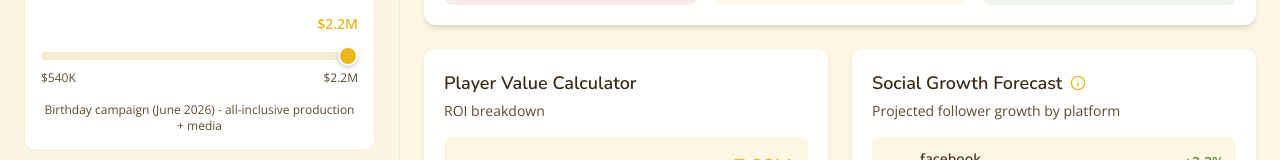
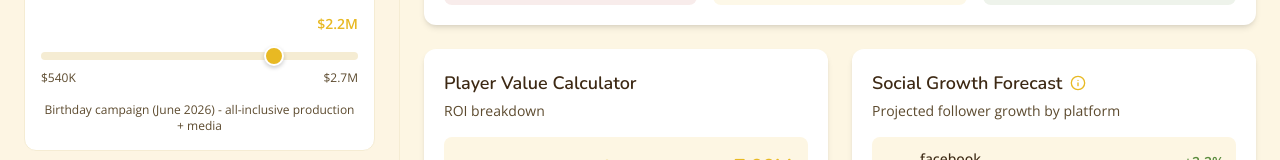
Before and after one commit to br00kd0wnt0n/haydaydash, a React (Vite) app in the folder frontend/: page / in a window 1280 px wide. Shown: the part 624-784 px from the top of the page. Built offline with nearby package versions, Linux system fonts and the light colour scheme; no server answers; grey boxes are pictures that could not be loaded.

Commit message:
Fix budget slider to hit $2M exactly, adjust cumulative Y-axis

```diff
--- a/frontend/src/components/InputPanel/BudgetSlider.tsx
+++ b/frontend/src/components/InputPanel/BudgetSlider.tsx
@@ -25,8 +25,8 @@ export function BudgetSlider({ value, onChange }: BudgetSliderProps) {
           value={value}
           onChange={onChange}
           min={500_000}
-          max={2_000_000}
-          step={100_000}
+          max={2_500_000}
+          step={250_000}
           format={formatBudget}
         />
         <p className="text-xs text-hay-brown-light text-center mt-2">
--- a/frontend/src/components/OutputPanel/ProjectionChart.tsx
+++ b/frontend/src/components/OutputPanel/ProjectionChart.tsx
@@ -62,10 +62,10 @@ export function ProjectionChart({ data, timing, retentionRate = 0.18, onCompareC
 
   // Fixed Y-axis domain so comparisons between strategies are visually clear
   // Installs: 0-6M covers all scenarios (baseline 1.5M, max spike 3x = 4.5M, optimistic ~5.4M)
-  // Cumulative: 0-800K covers retained player accumulation
+  // Cumulative: 0-1M covers retained player accumulation across all strategies
   const yAxisDomain: [number, number] = chartView === 'installs'
     ? [0, 6_000_000]
-    : [0, 800_000];
+    : [0, 1_000_000];
 
   const juneIndex = data.findIndex(d => d.month === 'Jun');
   const juneData = data[juneIndex];
```
